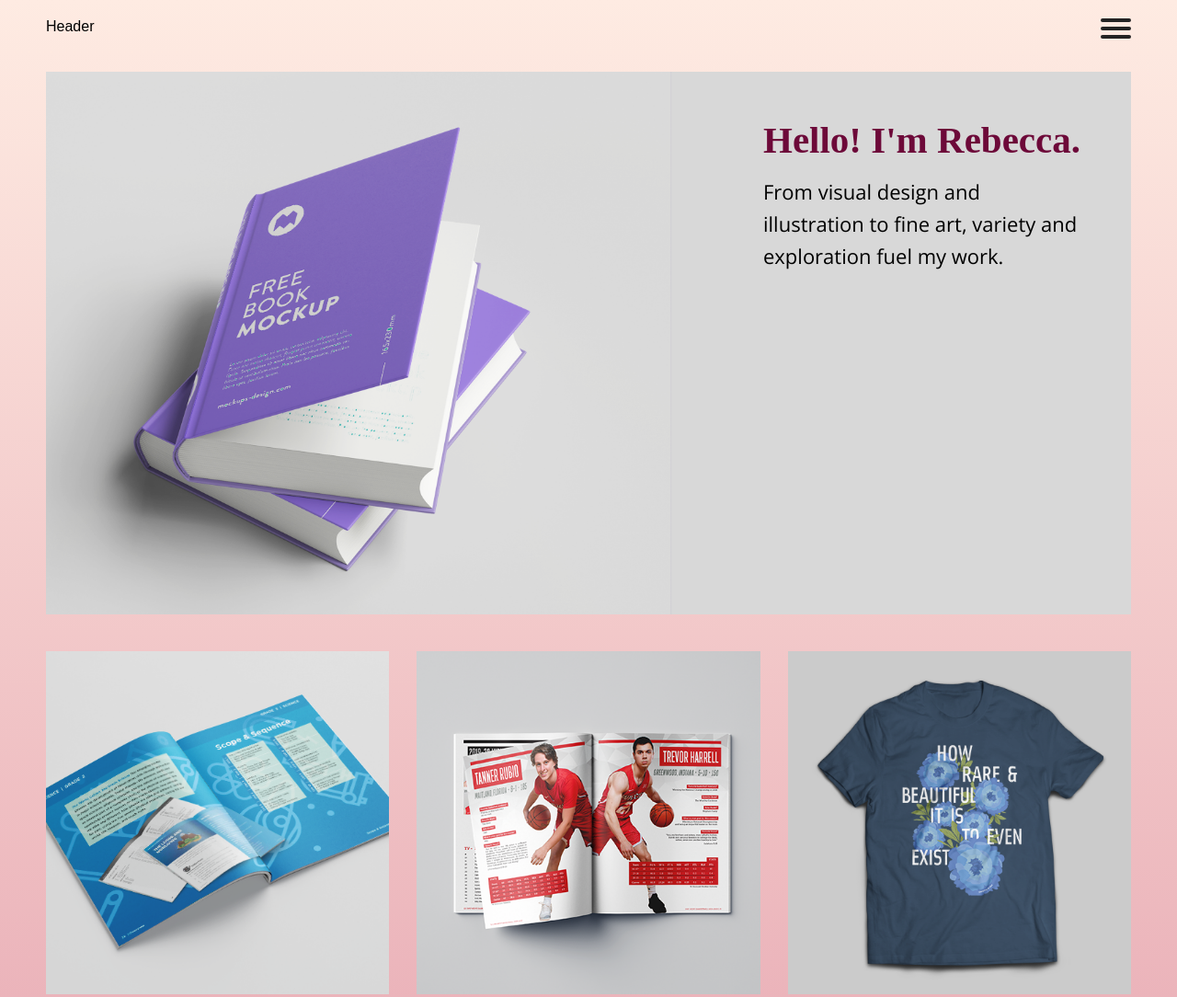
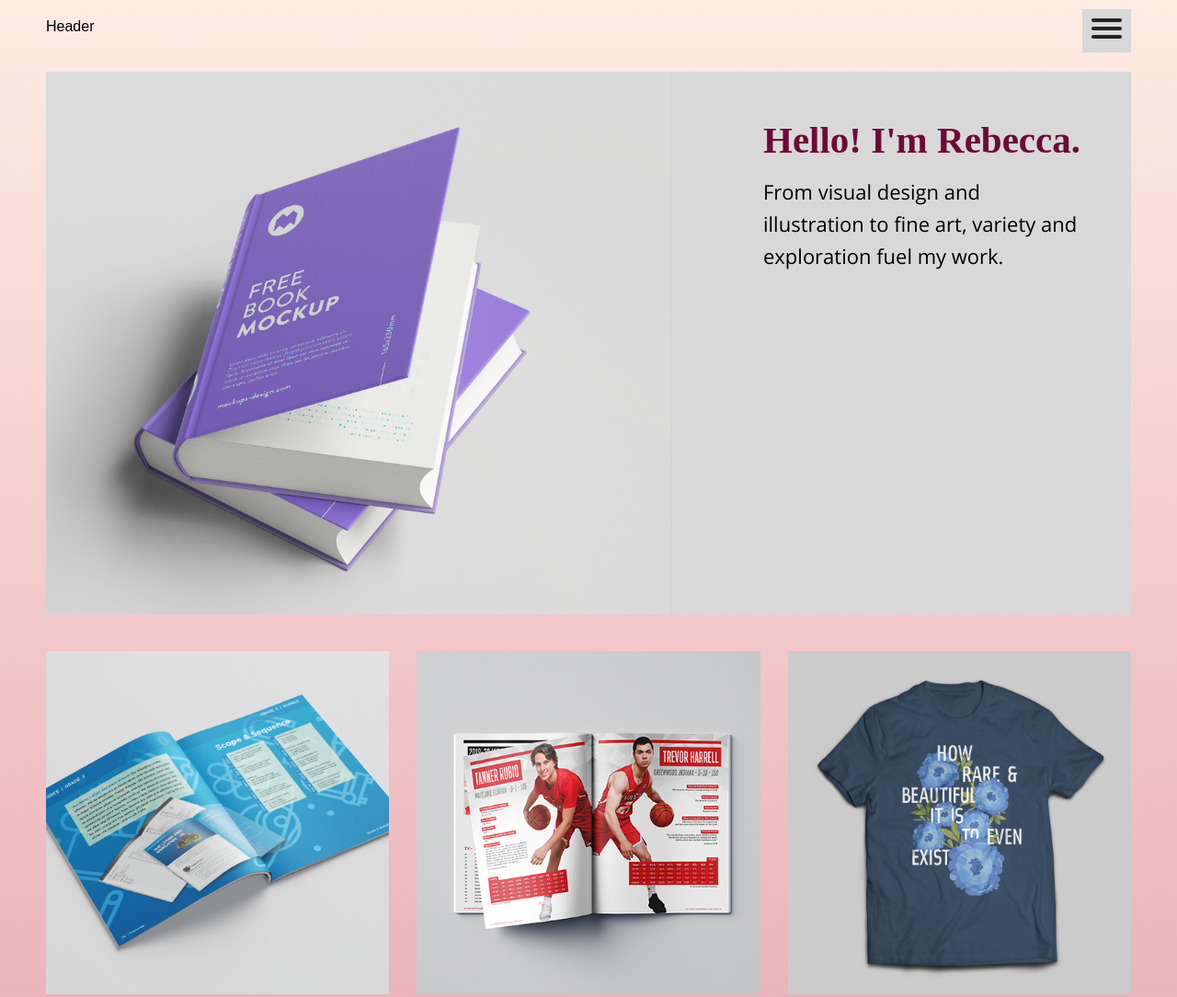
Before and after one commit to rebeccabagley/rebeccabagley.github.io, a plain HTML site: page index.html in a window 1280 px wide. Shown: the whole page at 92% size. Drawn offline with nearby package versions, Linux system fonts and the light colour scheme.

Commit message:
add background to floating menu button

```diff
--- a/styles/site.css
+++ b/styles/site.css
@@ -28,8 +28,10 @@ body {
 {
   display: block;
   position: fixed;
-  margin: 20px 50px;
+  margin: 10px 50px;
   right: 0px;
+  background-color: #d8d8d8;
+  padding: 10px;
   /* top: 50px;
   left: 50px; */
 
@@ -167,5 +169,5 @@ body {
 {
   /* transform: none; */
   /* transform: translate(-66%); */
-  transform: translate(-39%);
+  transform: translate(-35%);
 }
```
